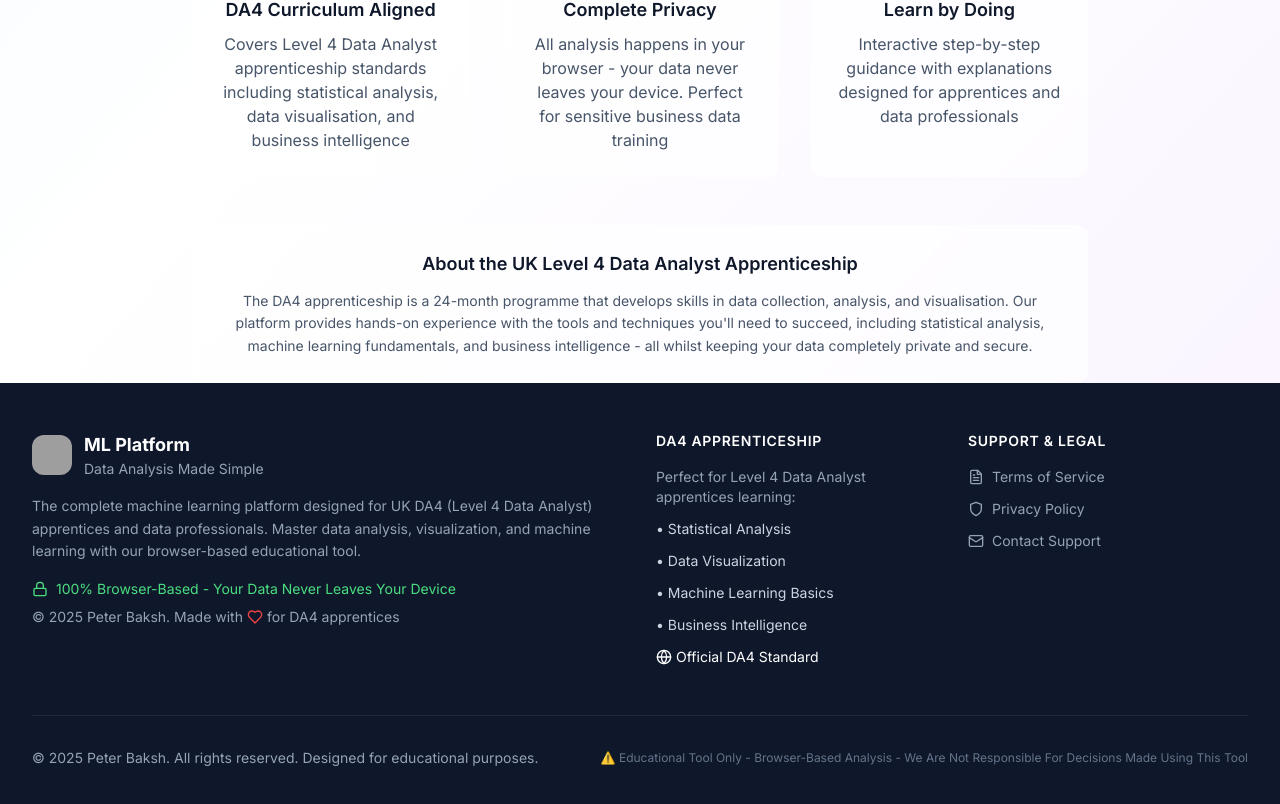
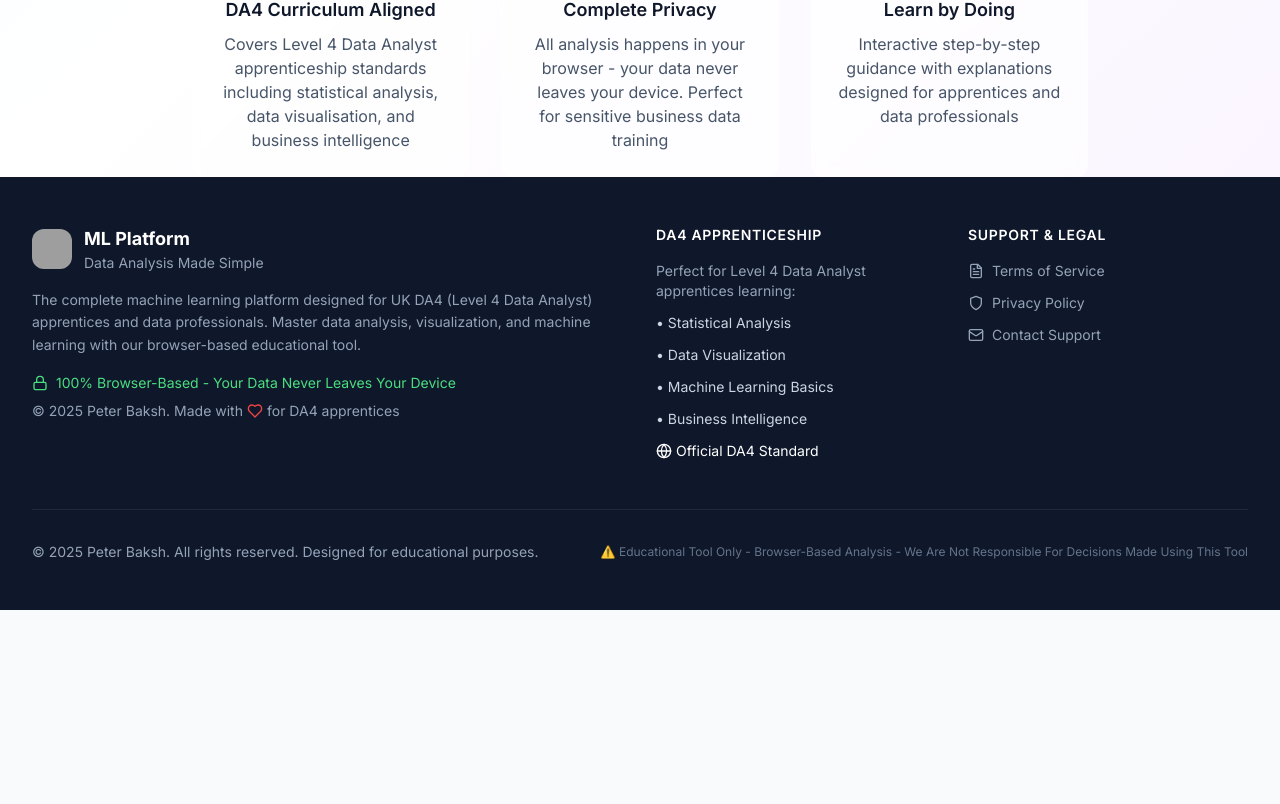
Before and after one commit to DrPBaksh/ml-platform-react, a React (Create React App) app: page / in a window 1280 px wide. Shown: the part 1114-1918 px from the top of the page. After the commit the page ends 1724 px from the top, so only its background shows below. Built offline with nearby package versions, Linux system fonts and the light colour scheme; grey boxes are pictures that could not be loaded.

Commit message:
Remove DA4 apprenticeship info section from Hero component homepage

```diff
--- a/src/components/Hero.js
+++ b/src/components/Hero.js
@@ -195,16 +195,6 @@ const Hero = ({ onAppSelect, onSkipToModel }) => {
             </div>
           ))}
         </div>
-
-        {/* DA4 Info Section */}
-        <div className="mt-12 bg-white/60 backdrop-blur-sm rounded-xl p-6 border border-white/20">
-          <h3 className="text-lg font-semibold text-gray-900 mb-3">About the UK Level 4 Data Analyst Apprenticeship</h3>
-          <p className="text-gray-600 text-sm leading-relaxed">
-            The DA4 apprenticeship is a 24-month programme that develops skills in data collection, analysis, and visualisation.
-            Our platform provides hands-on experience with the tools and techniques you'll need to succeed, including statistical analysis,
-            machine learning fundamentals, and business intelligence - all whilst keeping your data completely private and secure.
-          </p>
-        </div>
       </div>
     </div>
   );
```
